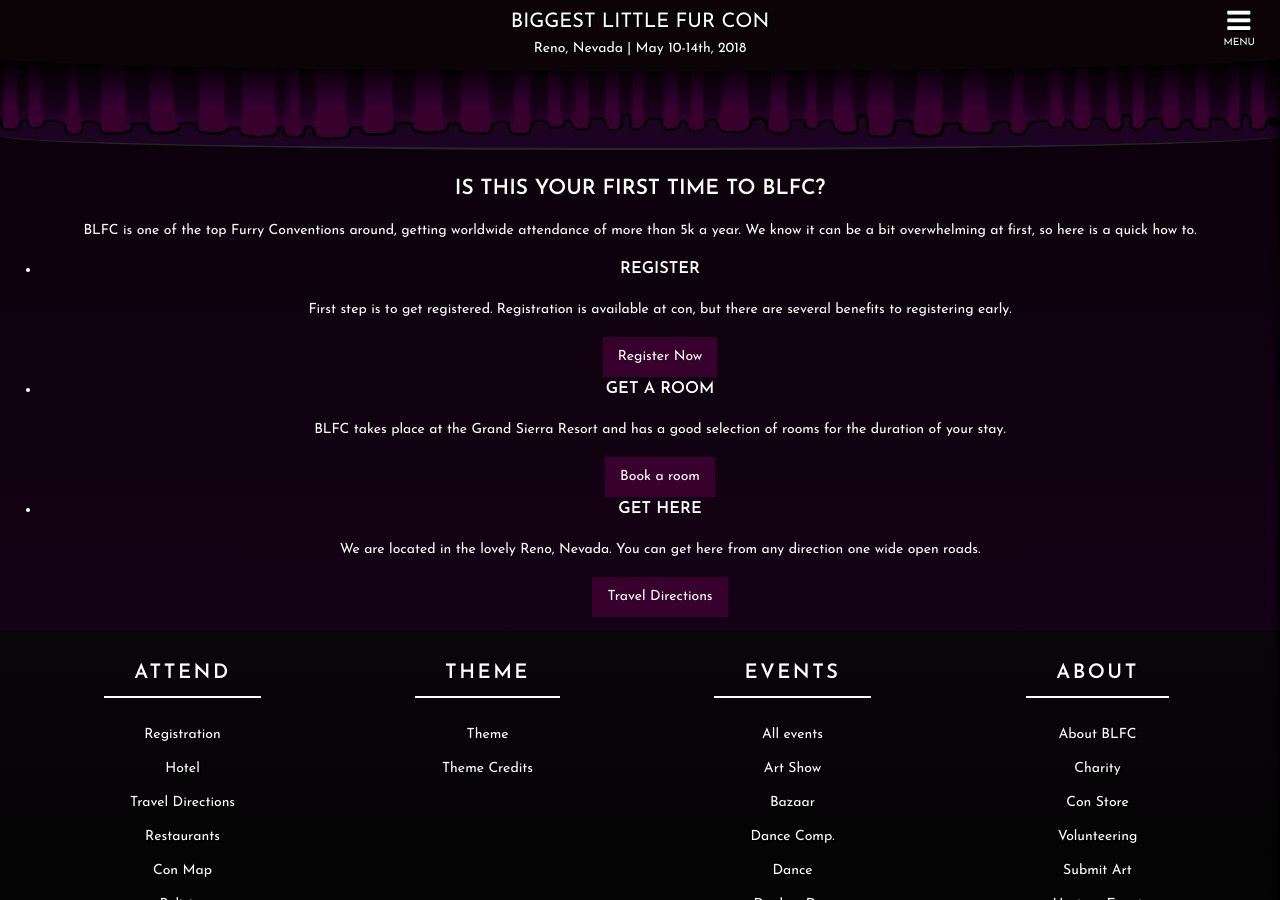
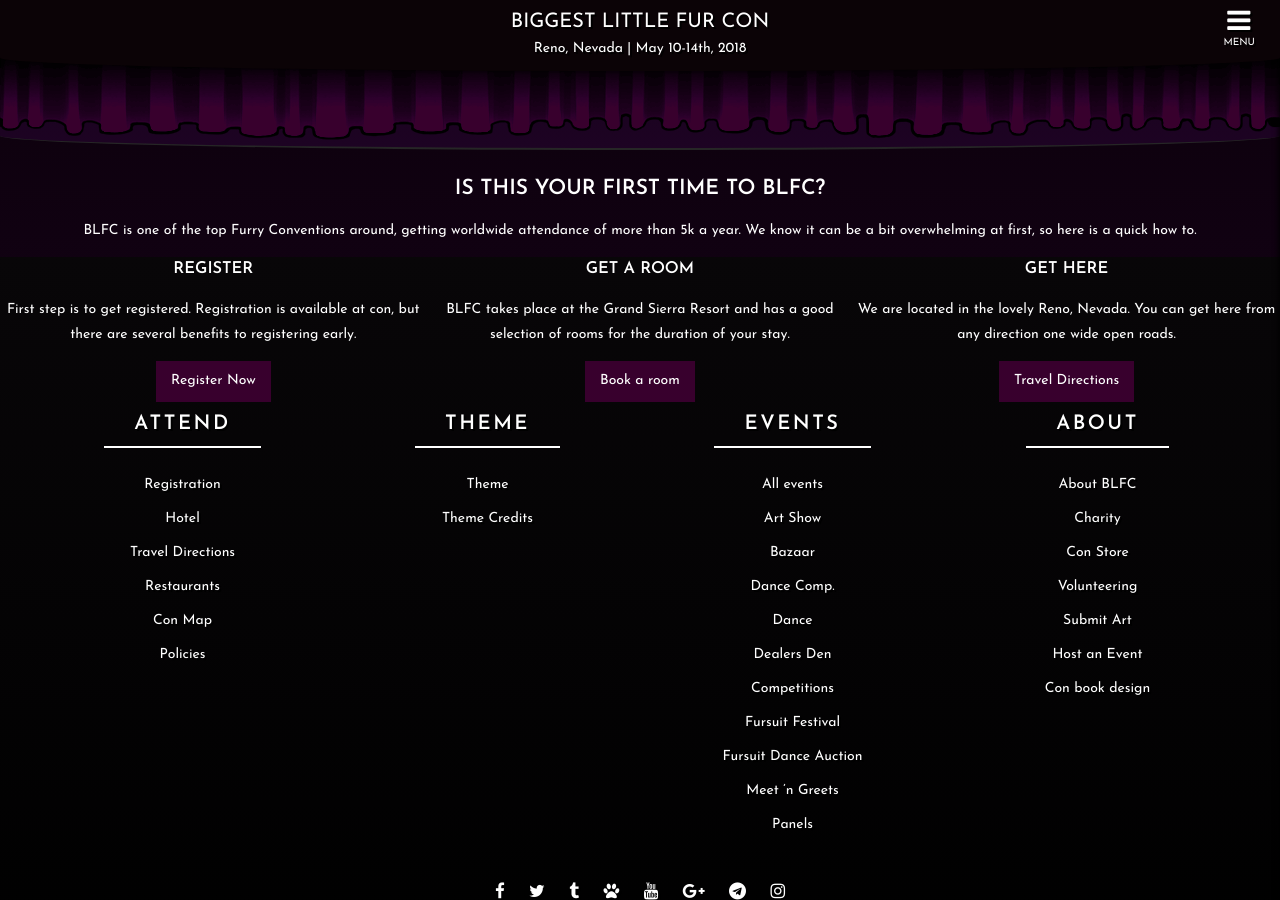
Before and after one commit to blfcweb/biggestlittlefc.github.io, a Jekyll site: the page built from index.md, in a window 1280 px wide and 900 px high, scrolled down 1623 px. Built offline with Jekyll 4.4.1, drawn with Linux system fonts in a browser that asks for light colours.

Commit message:
home content layout

```diff
--- a/_includes/home.css
+++ b/_includes/home.css
@@ -39,7 +39,7 @@
 	transition: opacity 0.5s ease-in-out 0s;
 }
 #home-scroll-notice path {
-	fill: #4F0B42;
+	fill: #D9B272;
 	filter: drop-shadow(-2px 2px 1px #000);
 }
 #home-curtain-right {
--- a/index.md
+++ b/index.md
@@ -52,18 +52,18 @@
 <div id="home-content" class="textcenter">
 	<h2>Is this your first time to BLFC?</h2>
 	<p>BLFC is one of the top Furry Conventions around, getting worldwide attendance of more than 5k a year. We know it can be a bit overwhelming at first, so here is a quick how to.</p>
-	<ul>
-		<li>
+	<ul class="nobull">
+		<li class="one_third">
 			<h3>Register</h3>
 			<p>First step is to get registered. Registration is available at con, but there are several benefits to registering early.</p>
 			<a class="button" href="https://reg.goblfc.org">Register Now</a>
 		</li>
-		<li>
+		<li class="one_third">
 			<h3>Get a room</h3>
 			<p>BLFC takes place at the Grand Sierra Resort and has a good selection of rooms for the duration of your stay.</p>
 			<a class="button" href="/hotel/">Book a room</a>
 		</li>
-		<li>
+		<li class="one_third">
 			<h3>Get here</h3>
 			<p>We are located in the lovely Reno, Nevada. You can get here from any direction one wide open roads.</p>
 			<a class="button" href="/travel/">Travel Directions</a>
```
